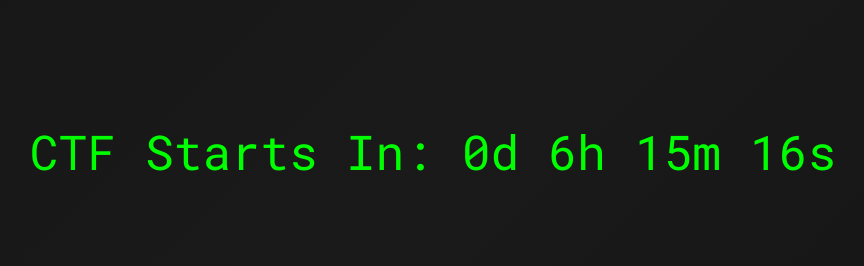
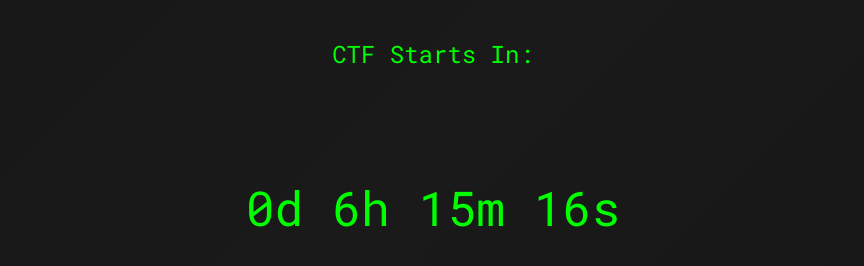
Before and after one commit to Hacksparo/battlexctf, a plain HTML site: page index.html in a window 1280 px wide. Shown: the whole page, without its empty margins (207-1071 px from the left). Drawn offline with nearby package versions, Linux system fonts and the light colour scheme.

Commit message:
Update index.html

```diff
--- a/index.html
+++ b/index.html
@@ -21,6 +21,12 @@
             text-align: center;
         }
 
+        .countdown-label {
+            font-size: 24px;
+            text-align: center;
+            margin-top: 20px;
+        }
+
         @keyframes gradient {
             0% { background-position: 0% 50%; }
             50% { background-position: 100% 50%; }
@@ -36,6 +42,9 @@
 </head>
 <body class="min-h-screen flex flex-col background">
 <main class="flex-grow container mx-auto p-4">
+    <section class="countdown-label">
+        <div>CTF Starts In:</div>
+    </section>
     <section class="countdown">
         <div id="countdown"></div>
     </section>
@@ -61,7 +70,7 @@
         var seconds = Math.floor((distance % (1000 * 60)) / 1000);
 
         // Display the countdown
-        document.getElementById("countdown").innerHTML = "CTF Starts In: " + days + "d " + hours + "h "
+        document.getElementById("countdown").innerHTML = days + "d " + hours + "h "
             + minutes + "m " + seconds + "s ";
 
         // If the countdown is over, display a message
```
